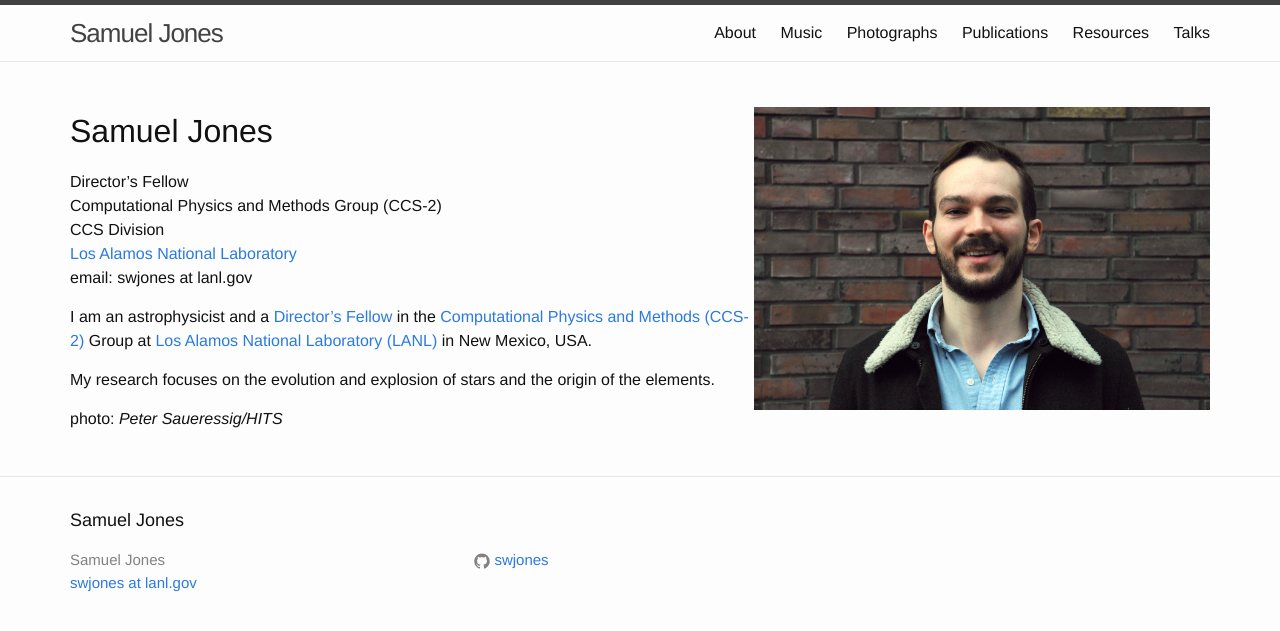
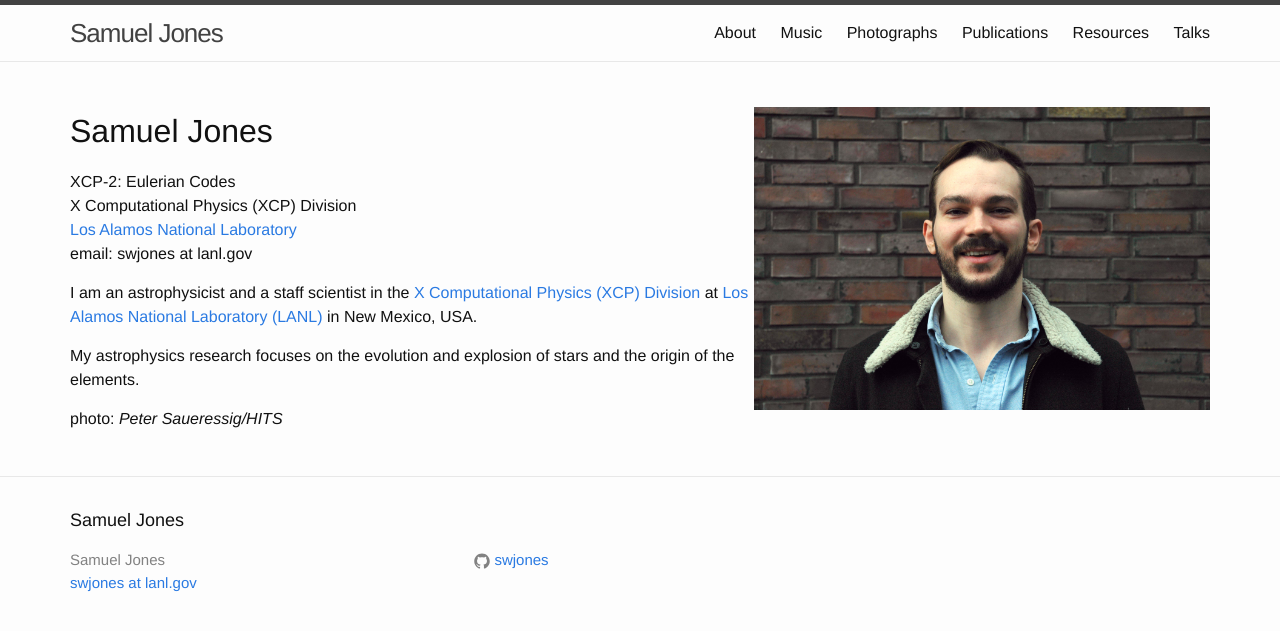
Before and after one commit to swjones/swjones.github.io, a Jekyll site: the page built from index.md, in a window 1280 px wide. Shown: the top 631 px of the page. Built offline with Jekyll 4.4.1, drawn with Linux system fonts in a browser that asks for light colours.

Commit message:
update job

```diff
--- a/index.md
+++ b/index.md
@@ -10,21 +10,18 @@ layout: default
 
 # Samuel Jones
 
-Director's Fellow
-Computational Physics and Methods Group (CCS-2)
-CCS Division
+XCP-2: Eulerian Codes
+X Computational Physics (XCP) Division
 [Los Alamos National Laboratory](http://www.lanl.gov/)
 email: swjones at lanl.gov
 
+I am an astrophysicist and a staff scientist in the [X Computational Physics
+(XCP)
+Division](https://www.lanl.gov/org/padwp/adx/computational-physics/index.php)
+at [Los Alamos National Laboratory (LANL)](http://www.lanl.gov/) in New Mexico,
+USA.
 
-I am an astrophysicist and a [Director's
-Fellow](http://www.lanl.gov/careers/career-options/postdoctoral-research/postdoc-program/postdoc-appointment-types.php)
-in the [Computational Physics and Methods
-(CCS-2)](http://www.lanl.gov/org/padste/adtsc/computer-computational-statistical-sciences/computational-physics-methods/index.php)
-Group at [Los Alamos National Laboratory (LANL)](http://www.lanl.gov/) in New
-Mexico, USA.
-
-My research focuses on the evolution and explosion of stars and
+My astrophysics research focuses on the evolution and explosion of stars and
 the origin of the elements.
 
 photo: _Peter Saueressig/HITS_
```
